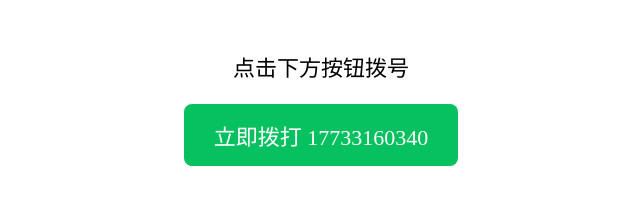
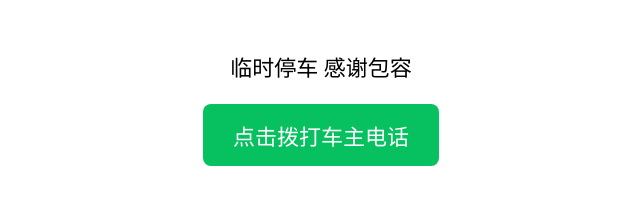
Before and after one commit to natsuka7733/natsuka7733.github.io, a plain HTML site: page index.html in a window 1280 px wide. Shown: the whole page, without its empty margins (319-959 px from the left). Drawn offline with Linux system fonts and the light colour scheme.

Commit message:
Update index.html

```diff
--- a/index.html
+++ b/index.html
@@ -2,10 +2,10 @@
 <html>
 <meta name="format-detection" content="telephone=yes">
 <body style="text-align:center; margin-top:50px; font-size:22px;">
-  <p>点击下方按钮拨号</p>
+  <p>临时停车 感谢包容</p>
   <a href="tel:17733160340"
      style="display:inline-block; padding:15px 30px; background:#07C160; color:white; border-radius:8px; text-decoration:none;">
-     立即拨打 17733160340
+     点击拨打车主电话
   </a>
 </body>
 </html>
```
